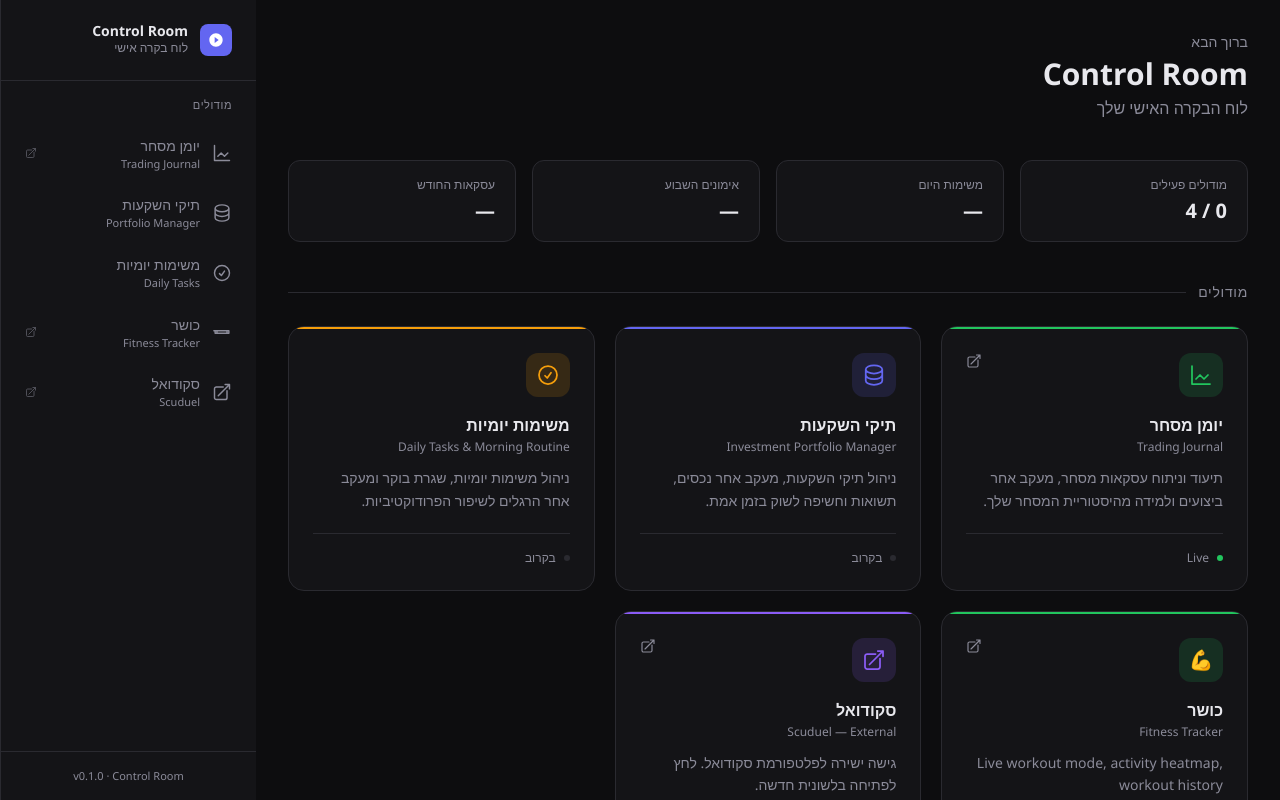
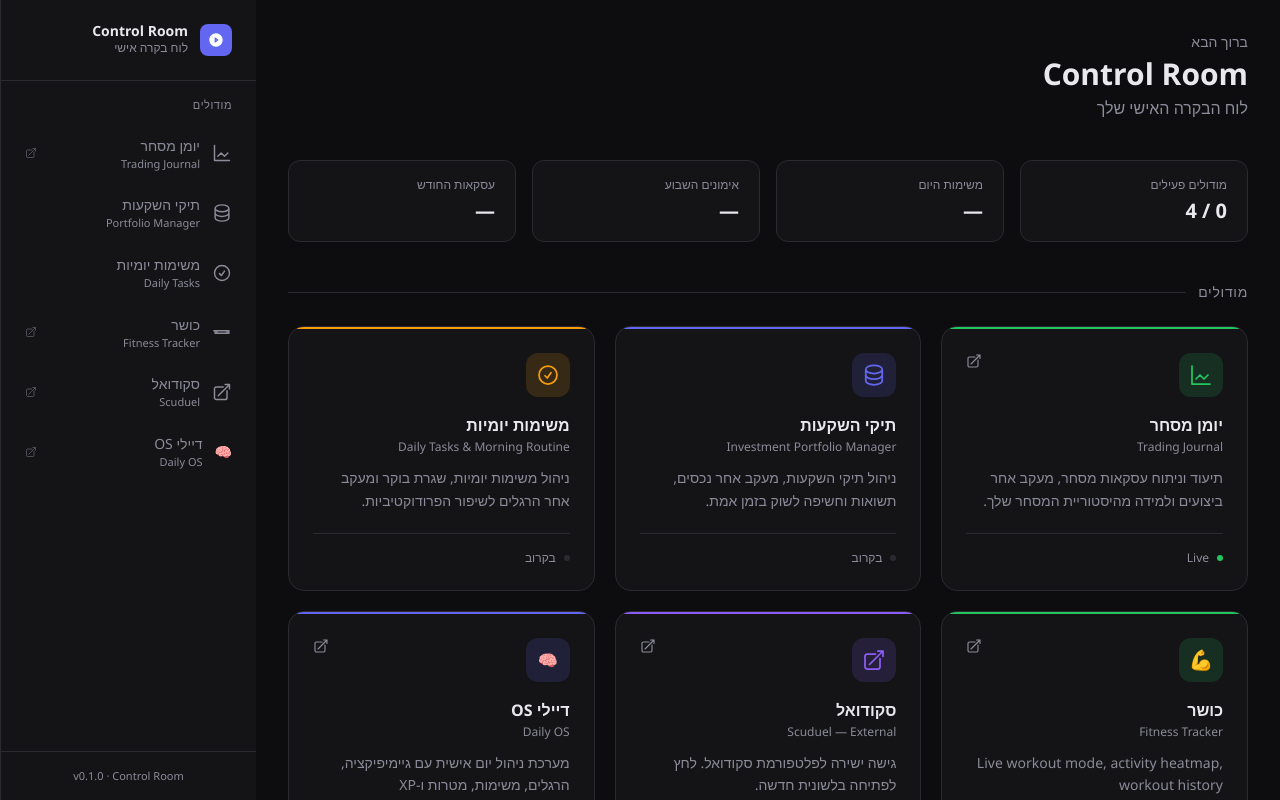
Before and after one commit to royiraygan90-max/control-room, a Next.js app: page / in a window 1280 px wide. Built offline with nearby package versions, Linux system fonts and the light colour scheme.

Commit message:
feat: add Daily OS to Control Room

```diff
--- a/app/page.tsx
+++ b/app/page.tsx
@@ -64,6 +64,16 @@ const modules = [
       </svg>
     ),
   },
+  {
+    title: "דיילי OS",
+    subtitle: "Daily OS",
+    description: "מערכת ניהול יום אישית עם גיימיפיקציה, הרגלים, משימות, מטרות ו-XP",
+    href: "https://daily-os-production-f513.up.railway.app",
+    external: true,
+    status: "Live",
+    accentColor: "#6366f1",
+    icon: (<span>🧠</span>),
+  },
 ];
 
 export default function HomePage() {
--- a/components/Sidebar.tsx
+++ b/components/Sidebar.tsx
@@ -58,6 +58,13 @@ const navItems = [
         <path strokeLinecap="round" strokeLinejoin="round" d="M13.5 6H5.25A2.25 2.25 0 0 0 3 8.25v10.5A2.25 2.25 0 0 0 5.25 21h10.5A2.25 2.25 0 0 0 18 18.75V10.5m-10.5 6L21 3m0 0h-5.25M21 3v5.25" />
       </svg>
     ),
+  },
+  {
+    label: "דיילי OS",
+    sublabel: "Daily OS",
+    href: "https://daily-os-production-f513.up.railway.app",
+    external: true,
+    icon: (<span>🧠</span>),
   },
 ];
 
```
